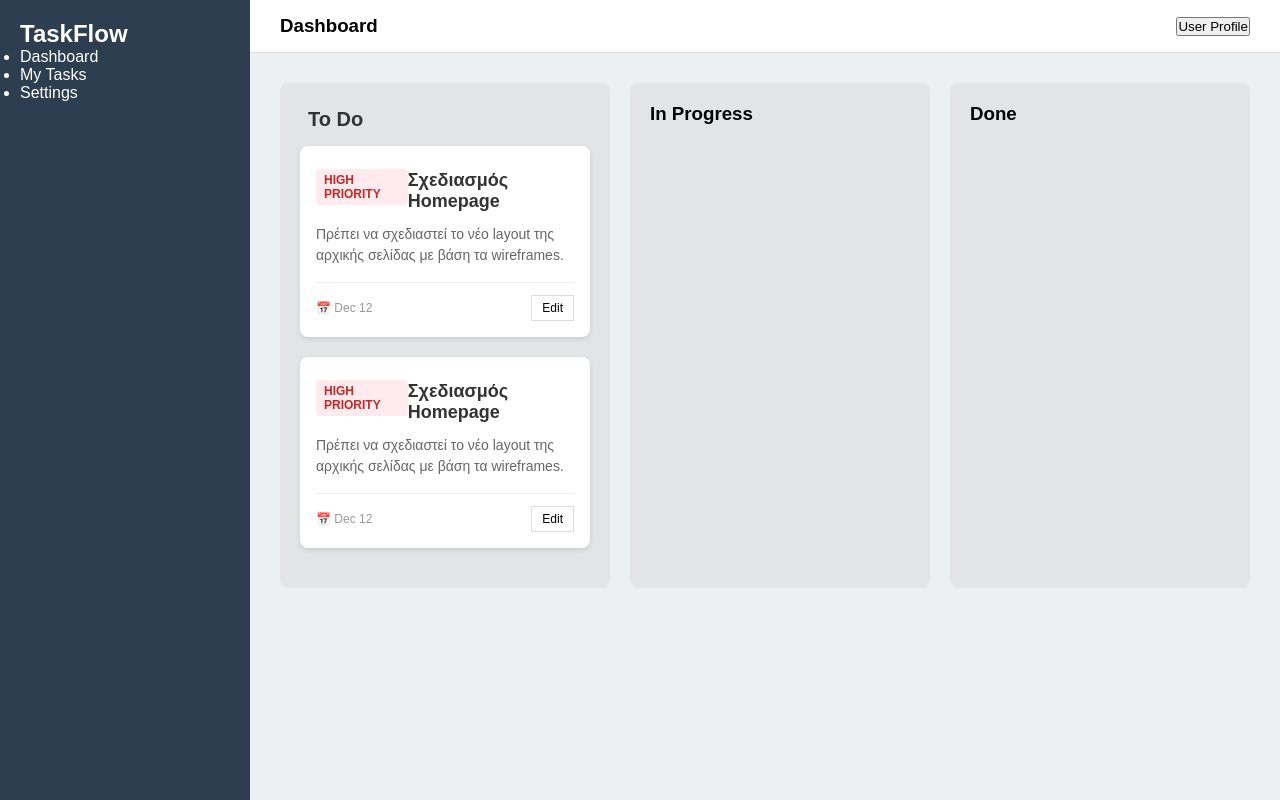
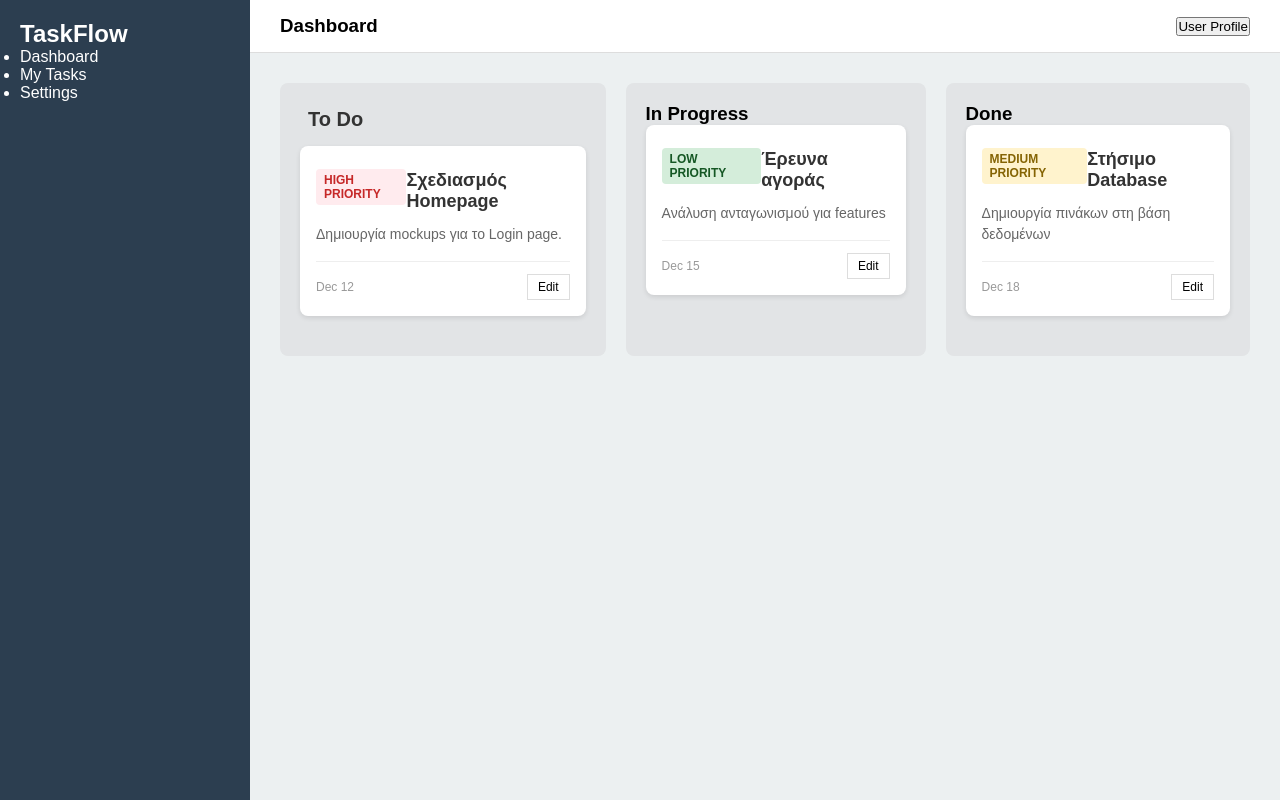
Before and after one commit to Vasilis98/taskflow-app, a website: page index.html in a window 1280 px wide. Drawn offline with Linux system fonts and the light colour scheme.

Commit message:
feat: implement dynamic rendering with sorting logic.

```diff
--- a/app.js
+++ b/app.js
@@ -1,8 +1,56 @@
-const editButton = document.querySelectorAll('.task-card__btn');
+const tasks = [
+    {
+        id: '1',
+        title: 'Σχεδιασμός Homepage',
+        description: 'Δημιουργία mockups για το Login page.',
+        priority: 'high',
+        date: 'Dec 12',
+        status: 'todo'
+    },
+    {
+        id: '2',
+        title: 'Έρευνα αγοράς',
+        description: 'Ανάλυση ανταγωνισμού για features',
+        priority: 'low',
+        date: 'Dec 15',
+        status: 'doing'
+    },
+    {
+        id: '3',
+        title: 'Στήσιμο Database',
+        description: 'Δημιουργία πινάκων στη βάση δεδομένων',
+        priority: 'Medium',
+        date: 'Dec 18',
+        status: 'done'
+    }
+]
 
-editButton.forEach(button => {
-    button.addEventListener('click', () => {
-        alert('Want to edit task;');
-        console.log('button clicked');
+const todoColumn = document.querySelector('#todo-tasks');
+const doingColumn = document.querySelector('#doing-tasks');
+const doneColumn = document.querySelector('#done-tasks');
+
+    tasks.forEach((task) => {
+        const priorityClass = task.priority.toLowerCase();
+        const cardHTML = `
+             <article class="task-card">
+               <div class="task-card__header">
+                 <span class="task-card__tag task-card__tag--${priorityClass}">${task.priority} Priority</span>
+                 <h4 class="task-card__title">${task.title}</h4>
+               </div>
+               <p class="task-card__description">
+                    ${task.description}
+               </p>
+               <div class="task-card__footer">
+                 <span class="task-card__date">${task.date}</span>
+                 <button class="task-card__btn">Edit</button>
+               </div>
+             </article>`;
+
+        if (task.status === 'todo') {
+            todoColumn.innerHTML += cardHTML;
+        } else if (task.status === 'doing') {
+            doingColumn.innerHTML += cardHTML;
+        } else if (task.status === 'done') {
+            doneColumn.innerHTML += cardHTML;
+        }
     })
-})
--- a/index.html
+++ b/index.html
@@ -26,47 +26,15 @@
 
             <main class="board">
 
-                <div class="board-column">
+                <div class="board-column" id="todo-tasks">
                     <h3 class="board-column-title">To Do</h3>
-                    <article class="task-card">
-                        <div class="task-card__header">
-                            <span class="task-card__tag task-card__tag--high">High Priority</span>
-                            <h4 class="task-card__title">Σχεδιασμός Homepage</h4>
-                        </div>
-
-                        <p class="task-card__description">
-                            Πρέπει να σχεδιαστεί το νέο layout της αρχικής σελίδας με βάση τα wireframes.
-                        </p>
-
-                        <div class="task-card__footer">
-                            <span class="task-card__date">📅 Dec 12</span>
-                            <button class="task-card__btn">Edit</button>
-                        </div>
-                    </article>
-
-                    <article class="task-card">
-                        <div class="task-card__header">
-                            <span class="task-card__tag task-card__tag--high">High Priority</span>
-                            <h4 class="task-card__title">Σχεδιασμός Homepage</h4>
-                        </div>
-
-                        <p class="task-card__description">
-                            Πρέπει να σχεδιαστεί το νέο layout της αρχικής σελίδας με βάση τα wireframes.
-                        </p>
-
-                        <div class="task-card__footer">
-                            <span class="task-card__date">📅 Dec 12</span>
-                            <button class="task-card__btn">Edit</button>
-                        </div>
-                    </article>
-
                 </div>
 
-                <div class="board-column">
+                <div class="board-column" id="doing-tasks">
                     <h3>In Progress</h3>
                 </div>
 
-                <div class="board-column">
+                <div class="board-column" id="done-tasks">
                     <h3>Done</h3>
                 </div>
 
--- a/styles.css
+++ b/styles.css
@@ -79,6 +79,16 @@ body {
     color: #c62828;
 }
 
+.task-card__tag--low {
+    background-color: #d4edda;
+    color: #155724;
+}
+
+.task-card__tag--medium {
+    background-color: #fff3cd;
+    color: #856404;
+}
+
 .task-card__title {
     margin-top: 8px;
     font-size: 18px;
```
